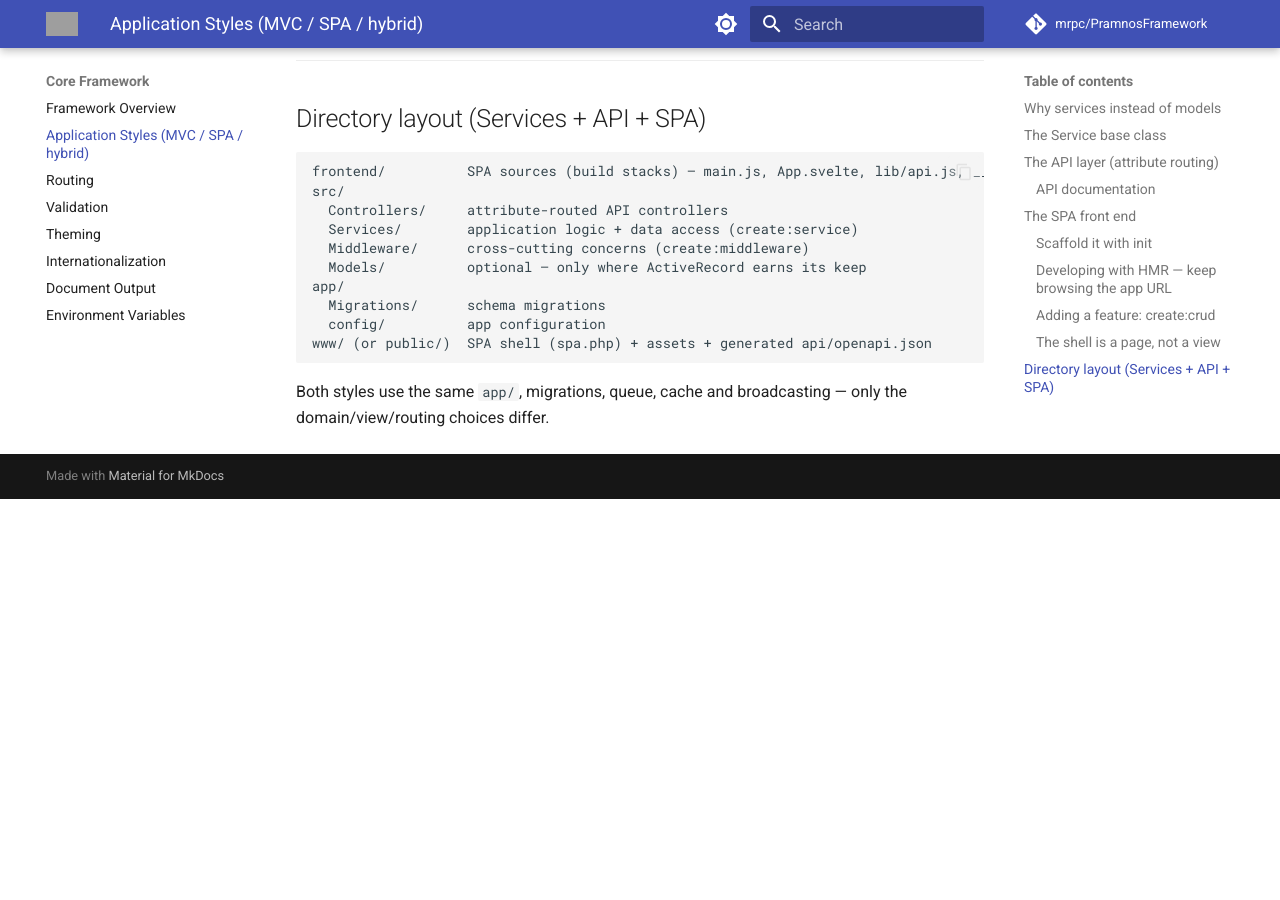
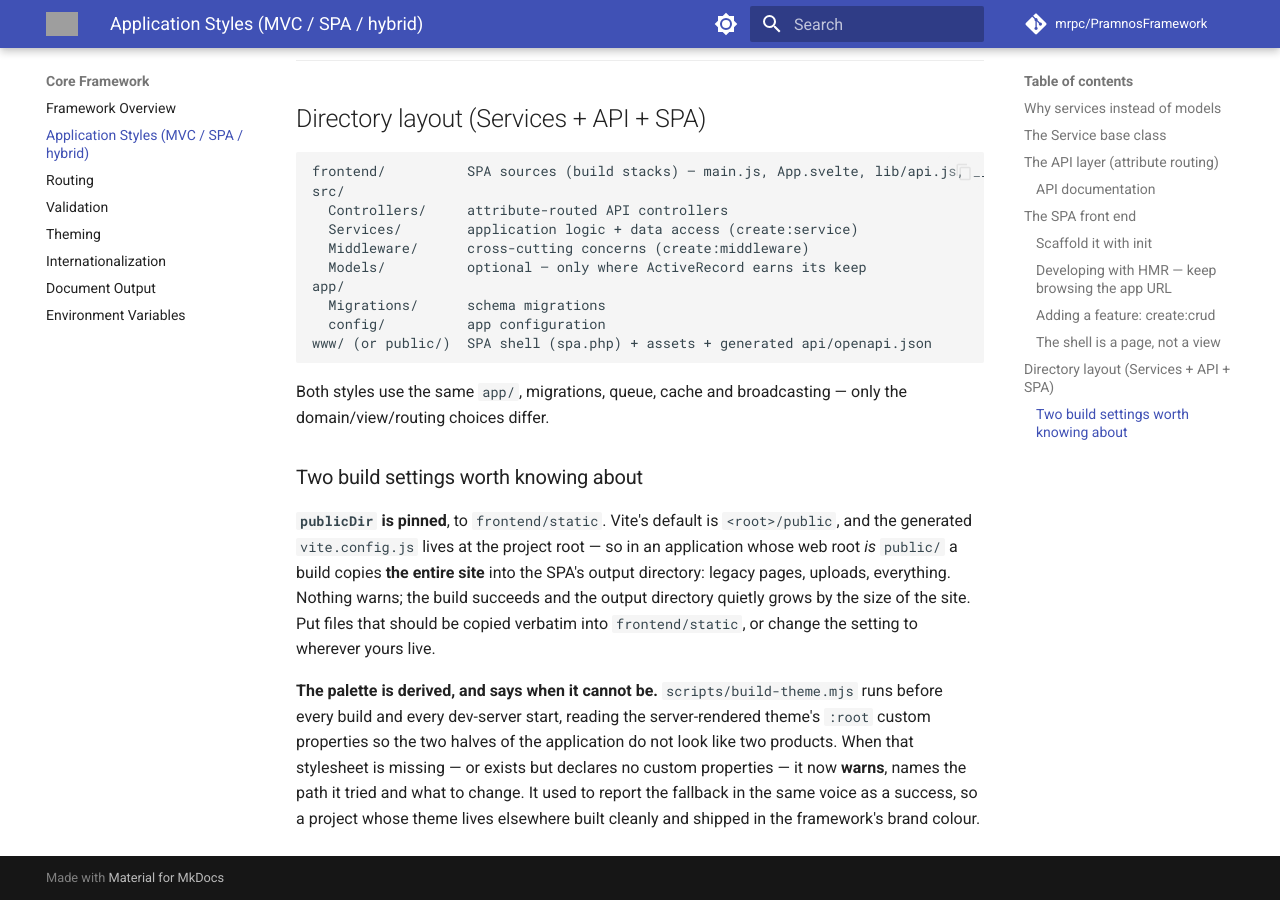
Before and after one commit to mrpc/PramnosFramework, an MkDocs documentation site: the page built from docs/Pramnos_Application_Styles_Guide.md, in a window 1280 px wide and 900 px high, scrolled down 6259 px. Built offline with MkDocs 1.6.1 and Material for MkDocs 9.7.7, drawn with Linux system fonts in a browser that asks for light colours; comment, search, counter and statistics services are not loaded; before the commit the page ends 6758 px from its top, so only the background shows below that; grey boxes are pictures that could not be loaded.

Commit message:
fix(spa): two build settings that failed quietly
Both reported from a project building a Svelte admin panel against the scaffolding.
Neither produced an error; both produced a wrong result that looked like a working
one.

publicDir is now pinned. Vite's default is <root>/public and the generated config
lives at the project root, so in an application whose web root *is* public/ — the
legacy panel, every upload, the whole site — a build copies all of it into the SPA's
outDir. Nothing warns: the build succeeds and the output directory quietly grows by
the size of the site. Projects serving from www/ were never in danger, but a default
that is harmless in one layout and destructive in another is not one to rely on.

build-theme.mjs warns instead of whispering. It derives the daisyUI palette from the
server-rendered theme so the two halves of an application do not look like two
products, and it *did* report which source it used — in a console.log phrased exactly
like the success case, among the rest of a build's output. So a project whose theme
lives elsewhere built cleanly and shipped in the framework's brand colour. It now
distinguishes "does not exist" from "exists and declares no custom properties", names
the path it tried, and gives the fix.

Full suite green: 9324 tests, 23239 assertions.

```diff
--- a/docs/Pramnos_Application_Styles_Guide.md
+++ b/docs/Pramnos_Application_Styles_Guide.md
@@ -286,3 +286,20 @@ www/ (or public/)  SPA shell (spa.php) + assets + generated api/openapi.json
 
 Both styles use the same `app/`, migrations, queue, cache and broadcasting — only
 the domain/view/routing choices differ.
+
+### Two build settings worth knowing about
+
+**`publicDir` is pinned**, to `frontend/static`. Vite's default is `<root>/public`,
+and the generated `vite.config.js` lives at the project root — so in an application
+whose web root *is* `public/` a build copies **the entire site** into the SPA's output
+directory: legacy pages, uploads, everything. Nothing warns; the build succeeds and
+the output directory quietly grows by the size of the site. Put files that should be
+copied verbatim into `frontend/static`, or change the setting to wherever yours live.
+
+**The palette is derived, and says when it cannot be.** `scripts/build-theme.mjs`
+runs before every build and every dev-server start, reading the server-rendered
+theme's `:root` custom properties so the two halves of the application do not look
+like two products. When that stylesheet is missing — or exists but declares no
+custom properties — it now **warns**, names the path it tried and what to change.
+It used to report the fallback in the same voice as a success, so a project whose
+theme lives elsewhere built cleanly and shipped in the framework's brand colour.
```
Also changed, not shown: docs/version-history/posts/2026-08-14-two-silent-build-settings.md (added, +67 -0 lines), 6 other files.
